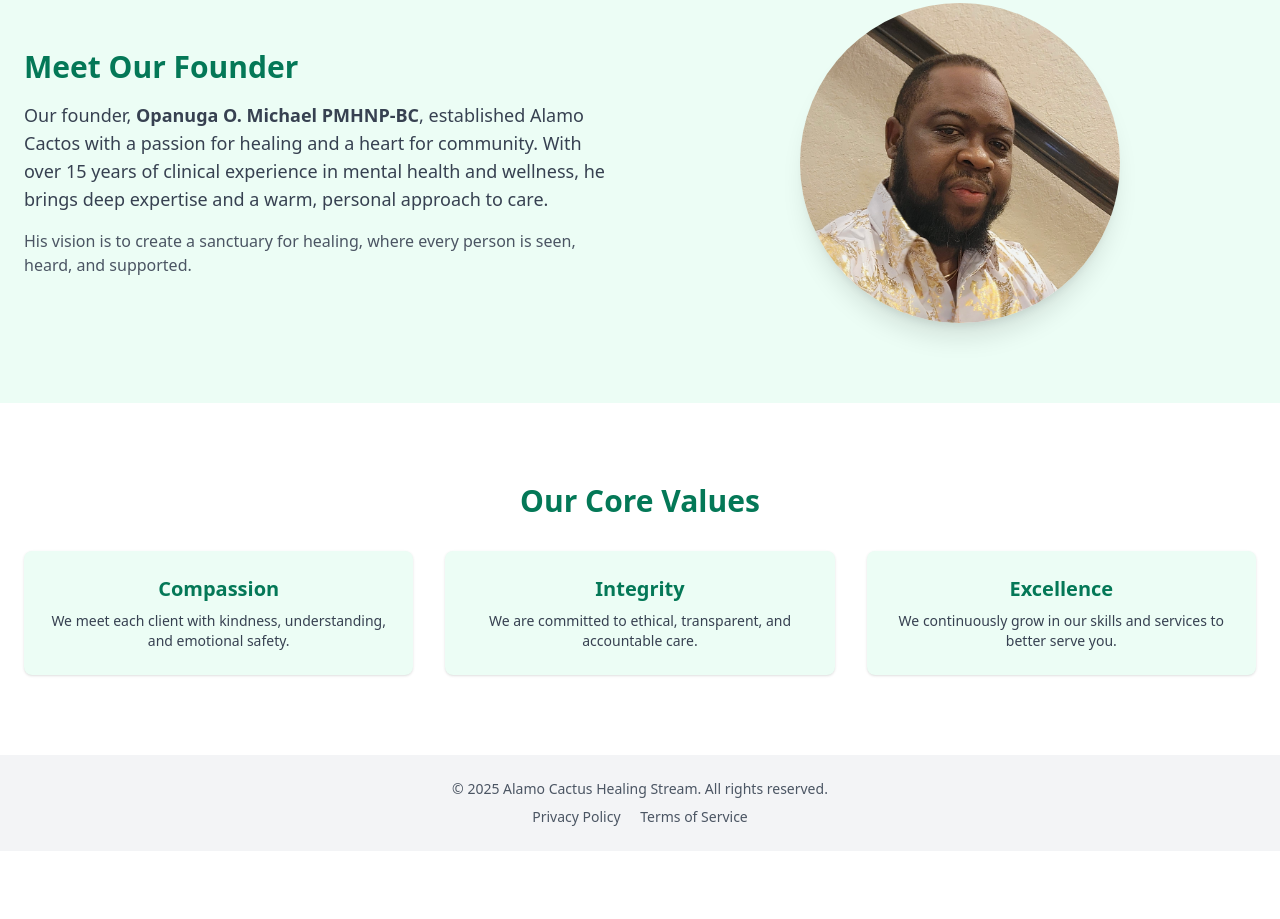
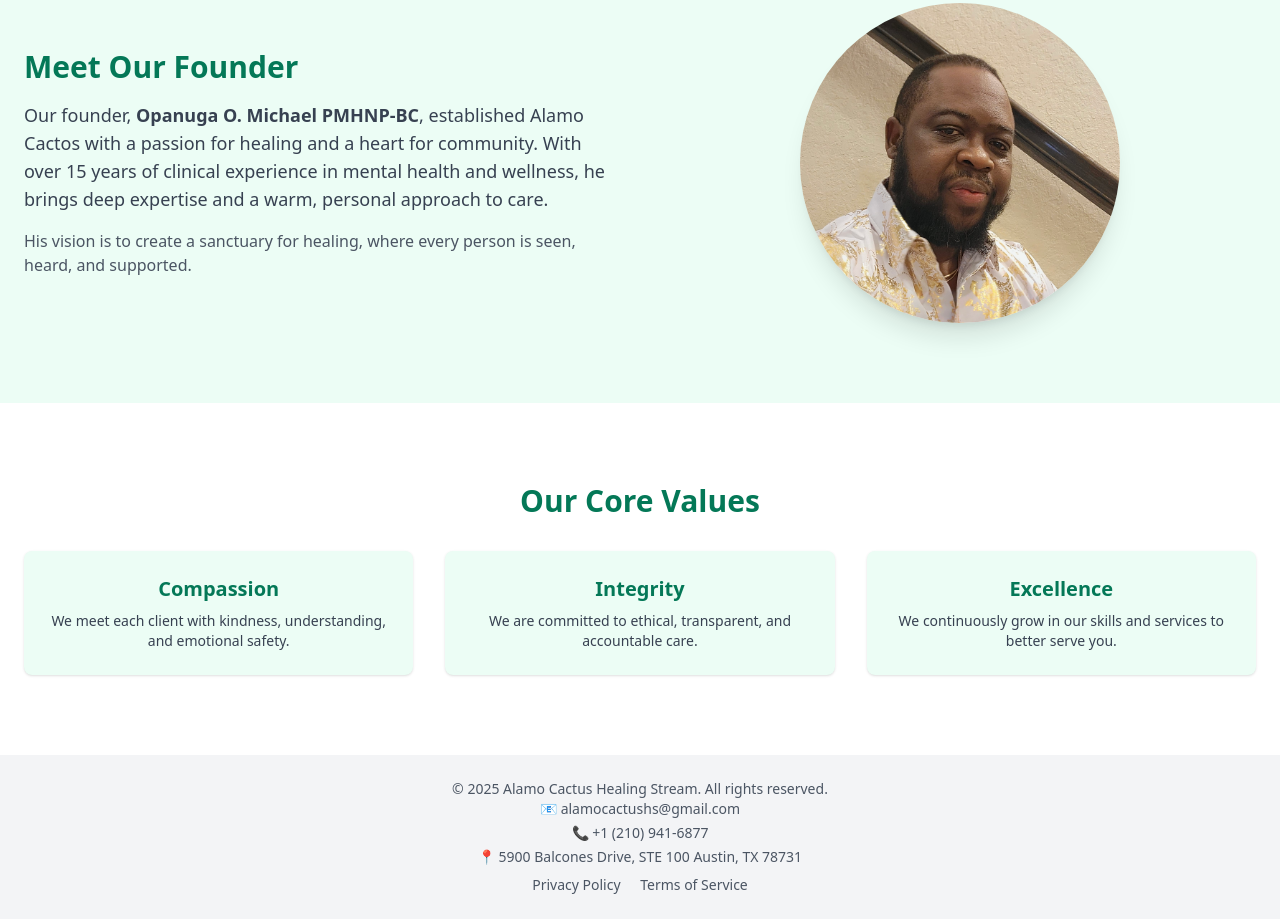
Before and after one commit to Stephen-OG/alamocactus, a website: page public/about.html in a window 1280 px wide. Shown: the part 805-1724 px from the top of the page. Before the commit the page ends 1656 px from the top, so only its background shows below. Drawn offline with nearby package versions, Linux system fonts and the light colour scheme.

Commit message:
edited footer

```diff
--- a/public/about.html
+++ b/public/about.html
@@ -97,6 +97,9 @@
   <footer class="bg-gray-100 py-6">
     <div class="container mx-auto px-6 text-center text-sm text-gray-600">
       <p>&copy; 2025 Alamo Cactus Healing Stream. All rights reserved.</p>
+      <p class="mb-1">📧 alamocactushs@gmail.com</p>
+      <p class="mb-1">📞 +1 (210) 941-6877</p>
+      <p>📍 5900 Balcones Drive, STE 100 Austin, TX 78731</p>
       <div class="mt-2 space-x-4">
         <a href="#" class="hover:text-emerald-600 transition">Privacy Policy</a>
         <a href="#" class="hover:text-emerald-600 transition">Terms of Service</a>
```
Also changed, not shown: public/appointment.html (+3 -0 lines), public/contact.html (+3 -0 lines), public/index.html (+3 -0 lines), public/services.html (+3 -0 lines), public/team.html (+3 -0 lines).
